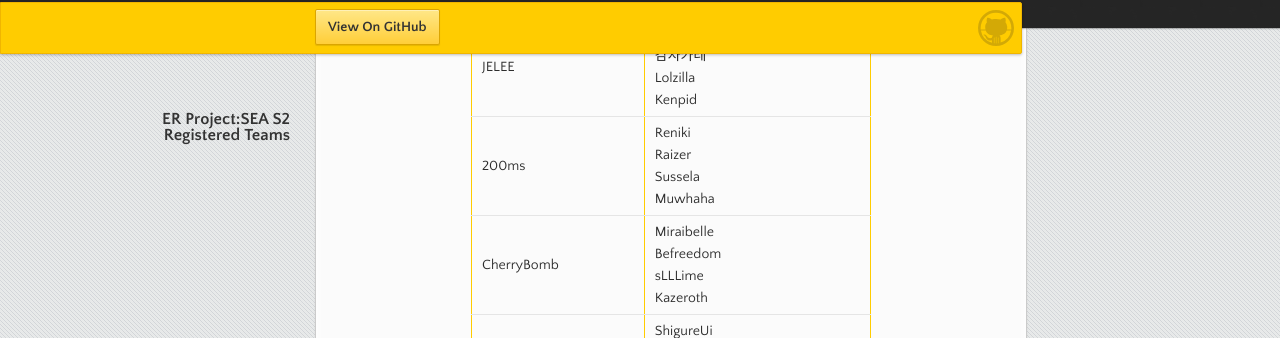
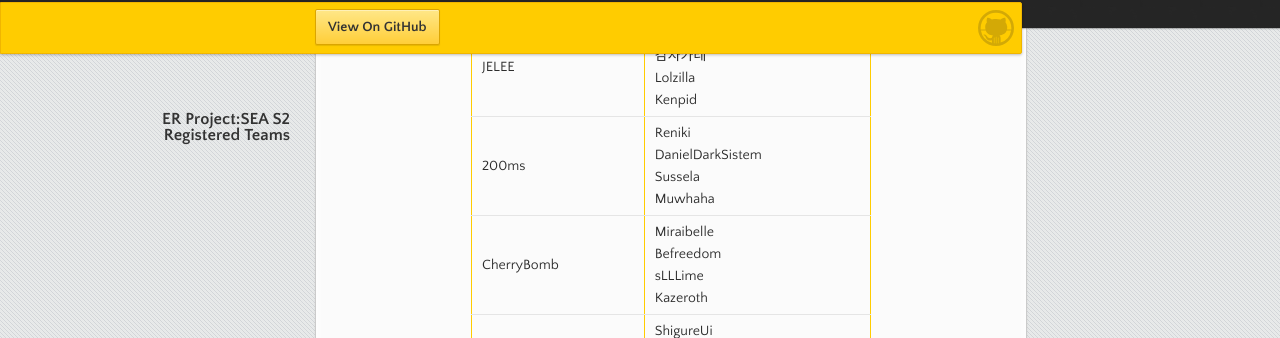
Before and after one commit to kanziebub/ProjectSEA, a Jekyll site: the page built from season/02/teams.md, in a window 1280 px wide and 900 px high, scrolled down 729 px. Shown: the part 113-451 px from the top of the window. Built offline with Jekyll 4.4.1, drawn with Linux system fonts in a browser that asks for light colours.

Commit message:
mod/200ms

```diff
--- a/season/02/teams.md
+++ b/season/02/teams.md
@@ -34,7 +34,7 @@ Registration opens 2024-09-07 13.00 UTC+07
   </tr>
   <tr>
     <td>200ms</td>
-    <td>Reniki<br>Raizer<br>Sussela<br>Muwhaha</td>
+    <td>Reniki<br>DanielDarkSistem<br>Sussela<br>Muwhaha</td>
   </tr>
   <tr>
     <td>CherryBomb</td>
```
